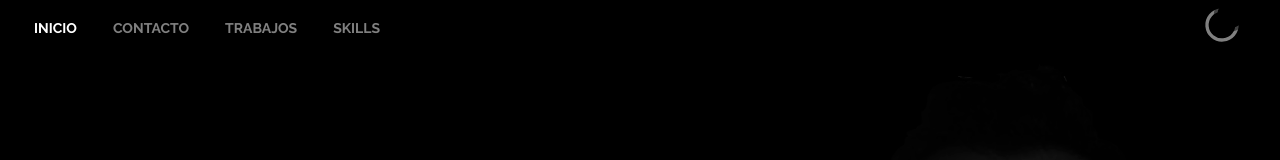
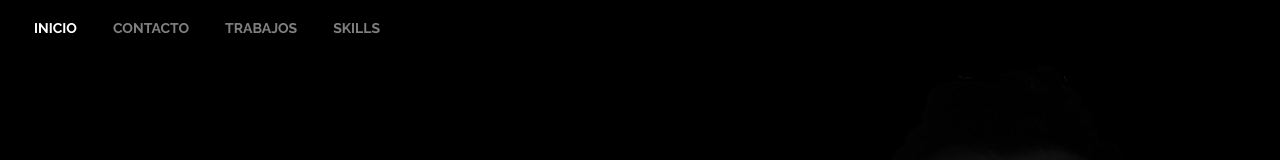
Before and after one commit to Camiloignaval/Portafolio, a React (Vite) app: page / in a window 1280 px wide. Shown: the top 160 px of the page. Built offline with nearby package versions, Linux system fonts and the light colour scheme.

Commit message:
Remove darkmode in home

```diff
--- a/src/components/NavBar.jsx
+++ b/src/components/NavBar.jsx
@@ -1,5 +1,5 @@
 import React, { useContext, useEffect, useState } from "react";
-import { NavLink } from "react-router-dom";
+import { NavLink, useLocation } from "react-router-dom";
 import { DarkContext } from "../context/DarkContext";
 import DarkMode from "./DarkMode";
 
@@ -9,8 +9,8 @@
 	const dark = localStorage.getItem("darkMode");
 	const valorINicial = dark == "true" ? true : false;
 	const [darkMode, setDarkMode] = useState(valorINicial);
-
 	const { setIsDark } = useContext(DarkContext);
+	const { pathname } = useLocation();
 
 	const handleDarkMode = () => {
 		setDarkMode(!darkMode);
@@ -65,9 +65,11 @@
 					</li>
 				</ul>
 			</div>
-			<div onClick={handleDarkMode} className='darkmode'>
-				<DarkMode darkmode={valorINicial} />
-			</div>
+			{!(pathname === "/") && (
+				<div onClick={handleDarkMode} className='darkmode'>
+					<DarkMode darkmode={valorINicial} />
+				</div>
+			)}
 		</nav>
 	);
 };
```
